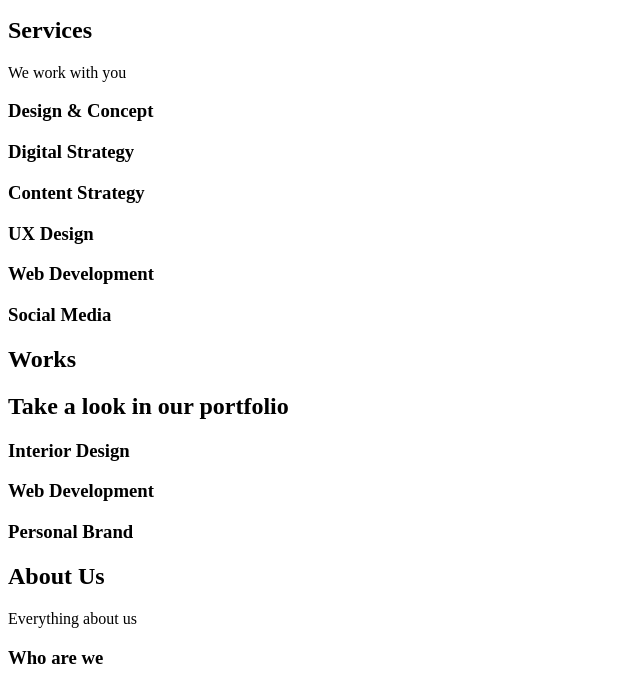
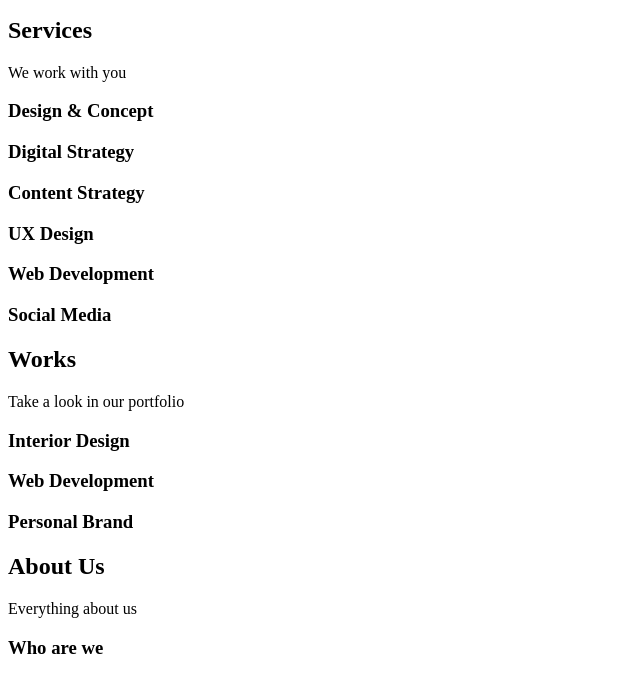
Before and after one commit to Jeykop22/holbertonschool-web_front_end, a plain HTML site: page html_advanced/12-index.html in a window 1280 px wide. Shown: the part 110-784 px from the top of the page, without its empty margins (0-640 px from the left). Drawn offline with Linux system fonts and the light colour scheme.

Commit message:
modify 12, 14, 15

```diff
--- a/html_advanced/12-index.html
+++ b/html_advanced/12-index.html
@@ -33,7 +33,7 @@
         </section>
         <section>
             <h2>Works</h2>
-            <h2>Take a look in our portfolio</h2>
+            <p>Take a look in our portfolio</p>
             <article>
                 <h3>Interior Design</h3>
             </article>
```
